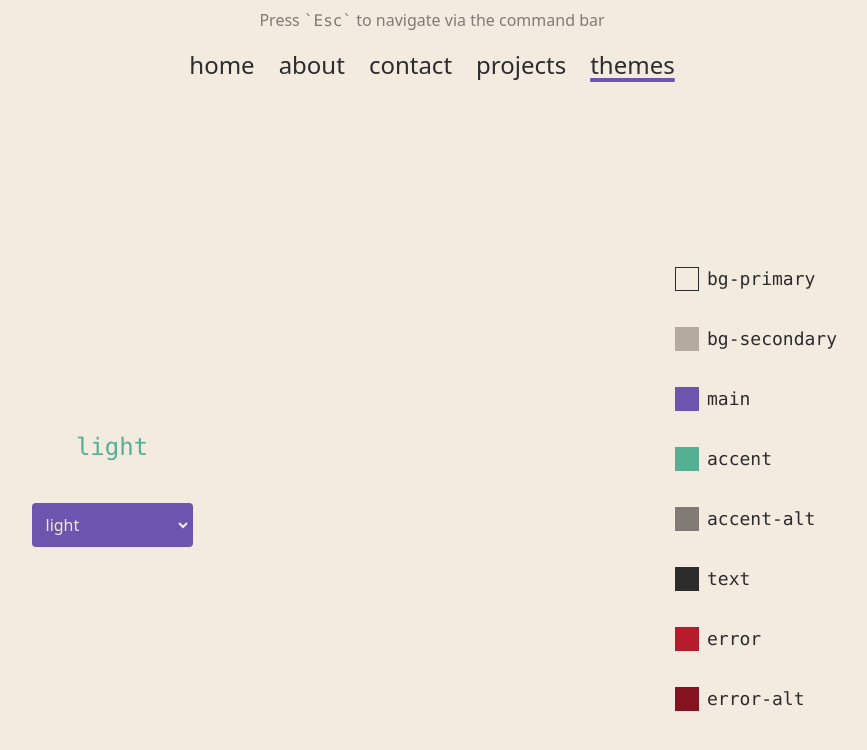
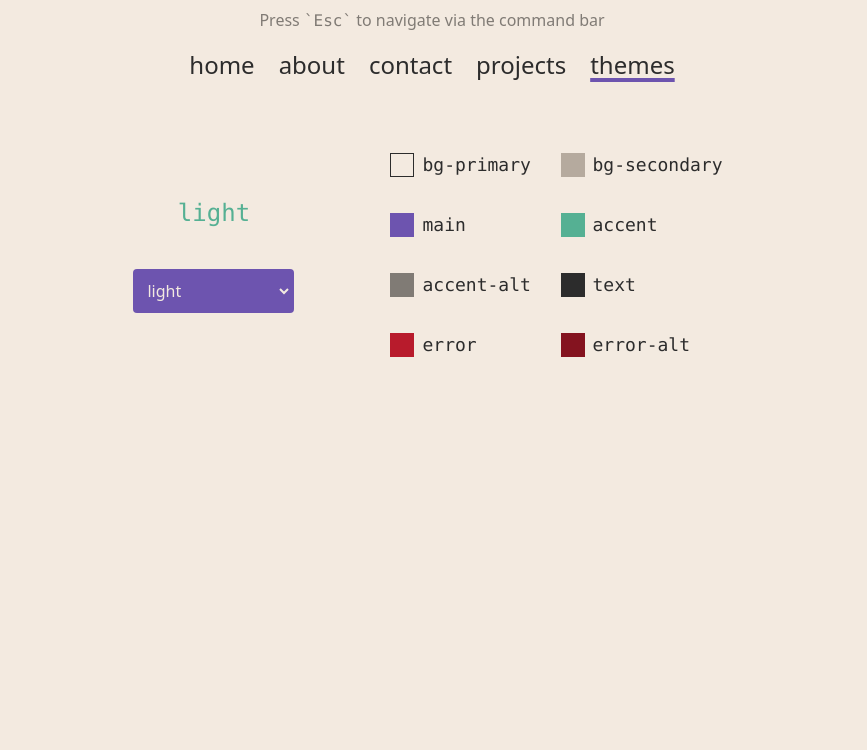
Before and after one commit to mikeycodingstuff/mikeycodingstuff.github.io, a Vue app: page /themes in a window 1280 px wide. Shown: the top 750 px of the page, without its empty margins (208-1075 px from the left). Built offline with nearby package versions, Linux system fonts and the light colour scheme.

Commit message:
placement styling

```diff
--- a/src/components/themes/ThemeColorsDisplay.vue
+++ b/src/components/themes/ThemeColorsDisplay.vue
@@ -3,7 +3,7 @@ import ColorSwatch from '@/components/themes/ColorSwatch.vue';
 </script>
 
 <template>
-  <div class="grid space-y-5">
+  <div class="p-2 grid grid-cols-2 gap-y-5">
     <color-swatch
       bg-class="bg-theme-bg-primary"
       border-class="border border-theme-text"
--- a/src/views/ThemesView.vue
+++ b/src/views/ThemesView.vue
@@ -4,7 +4,7 @@ import ThemeColorsDisplay from '@/components/themes/ThemeColorsDisplay.vue';
 </script>
 
 <template>
-  <div class="h-screen w-screen grid grid-cols-2 place-items-center">
+  <div class="flex items-center justify-center p-12 gap-20">
     <theme-switcher />
     <theme-colors-display />
   </div>
```
